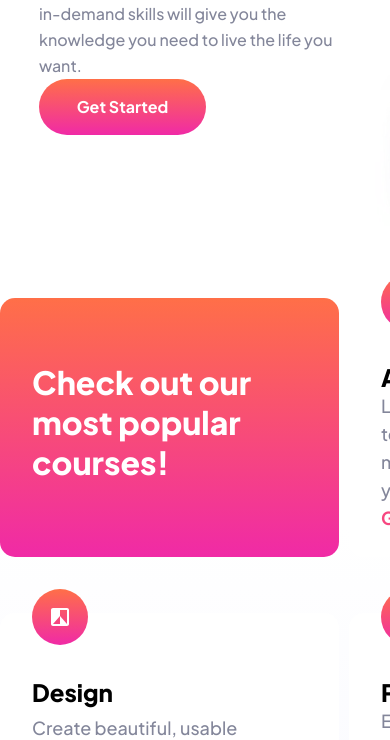
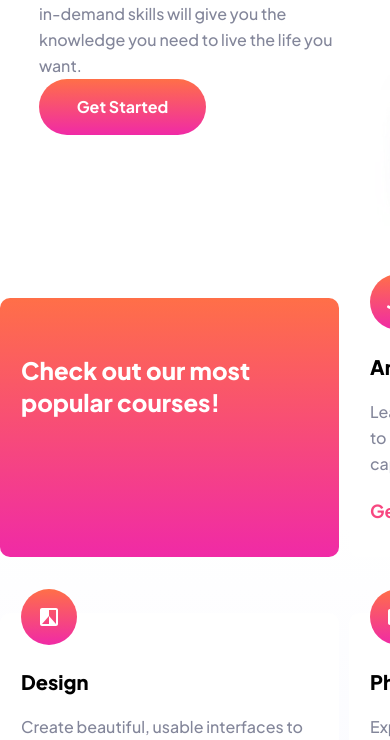
Before and after one commit to burgosha/skilled-elearning-landing-page, a plain HTML site: page index.html in a window 390 px wide. Shown: the part 340-1080 px from the top of the page. Drawn offline with Linux system fonts and the light colour scheme.

Commit message:
Update styles.css

```diff
--- a/styles.css
+++ b/styles.css
@@ -225,6 +225,27 @@ body {
         column-gap: 1rem;
         row-gap: 5.6rem;
     }
+    .main-promo {
+        border-radius: 1rem;
+        padding: 5.6rem 3.2rem 0 2.1rem;
+    }
+    .main-promo p {
+        font-size: 2.4rem;
+        line-height: 3.2rem;
+        font-weight: 800;
+    }
+    .course {
+        border-radius: 1rem;
+        padding: 5.6rem 3.2rem 3.2rem 2.1rem;
+    }
+    .course-title {
+        font-size: 2rem;
+        line-height: 2.5rem;
+    }
+    .course-des {
+        font-size: 1.6rem;
+        line-height: 2.6rem;
+    }
 }
 footer {
     background-color: var(--mainBlue);
```
